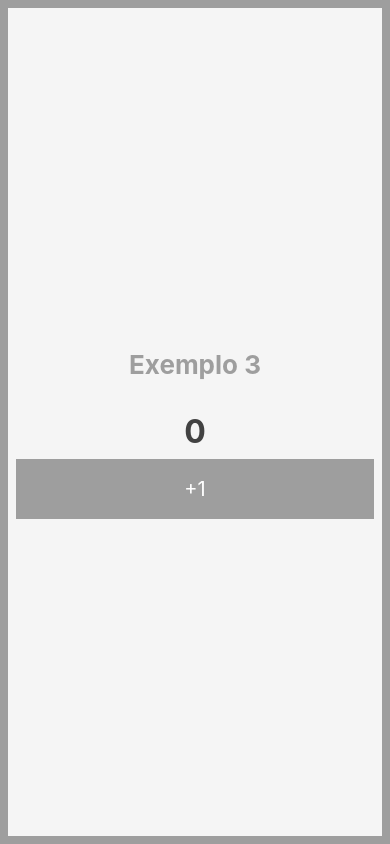
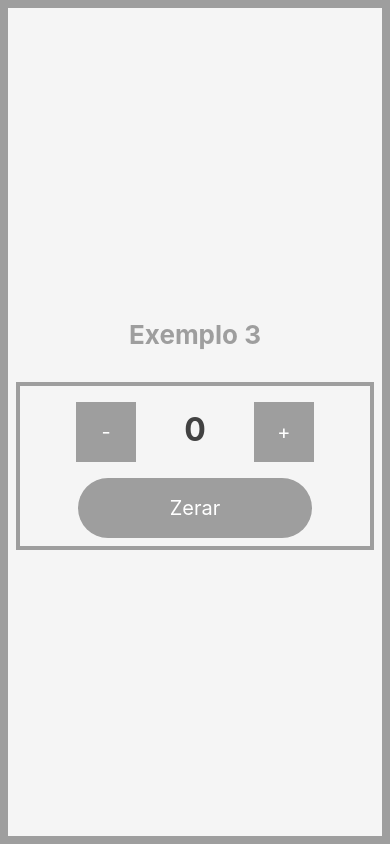
Before and after one commit to YudiNamaizawa/reactNative_intro, a React Native app: screen / in a window 390 px wide. Built offline with nearby package versions, Linux system fonts and the light colour scheme.

Commit message:
aula 18-05

```diff
--- a/components/apostila_003/index.js
+++ b/components/apostila_003/index.js
@@ -8,8 +8,15 @@ export default function Index() {
     const [numero, setNumero] = useState(0);
 
     function addNumber(){
-        setNumero(numero++);
-        // setNumero(numero + 1);
+        setNumero(numero + 1);
+    }
+
+    function subNumber(){
+        setNumero(numero - 1);
+    }
+
+    function zerar(){
+        setNumero(0);
     }
 
   return(
@@ -18,17 +25,43 @@ export default function Index() {
             Exemplo 3
         </Text>
 
+        <View style={styles.programa}>
+
+            <View style={styles.horizontal}>
+
+                <TouchableOpacity
+                    style={[styles.button, styles.buttonMaisMenos]}
+                    onPress={() => subNumber()}
+                >
+                    <Text style={styles.textButton}>
+                        -
+                    </Text>
+                </TouchableOpacity>
+
                 <Text style={styles.textCounter}>{numero}</Text>
 
                 <TouchableOpacity
-            style={styles.button}
+                    style={[styles.button, styles.buttonMaisMenos]}
                     onPress={() => addNumber()}
                 >
                     <Text style={styles.textButton}>
-                +1
+                        +
                     </Text>
                 </TouchableOpacity>
 
             </View>
+
+            <TouchableOpacity
+            style={[styles.button, {borderRadius: 30}]}
+            onPress={() => zerar()}
+            >
+                <Text style={styles.textButton}>
+                    Zerar
+                </Text>
+            </TouchableOpacity>
+
+        </View>
+
+    </View>
   );
 }
--- a/components/apostila_003/styles.js
+++ b/components/apostila_003/styles.js
@@ -18,18 +18,20 @@ const styles = StyleSheet.create({
       backgroundColor: '#9E9E9E',
       height: 60,
       justifyContent: 'center',
+      width: 234
     },
     textButton: {
       fontSize: 20,
       color: '#fff',
       textAlign: 'center',
     },
-    counter: {
+    programa: {
       borderWidth: 4,
       borderColor: '#9E9E9E',
       padding: 8,
       marginTop: 8,
       justifyContent: 'center',
+      alignItems: 'center'
     },
     textCounter: {
       fontSize: 32,
@@ -37,7 +39,18 @@ const styles = StyleSheet.create({
       textAlign: 'center',
       fontWeight: 'bold',
       padding: 8,
-    }
+    },
+    horizontal: {
+      //borderWidth: 2,
+      marginBottom: 8,
+      flexDirection: 'row',
+      justifyContent: 'center',
+      padding: 8,
+    },
+    buttonMaisMenos: {
+      width: 60,
+      marginHorizontal: 40,
+    },
   });
 
   export default styles;
```
Lines whose indentation alone changed are shown as unchanged.
